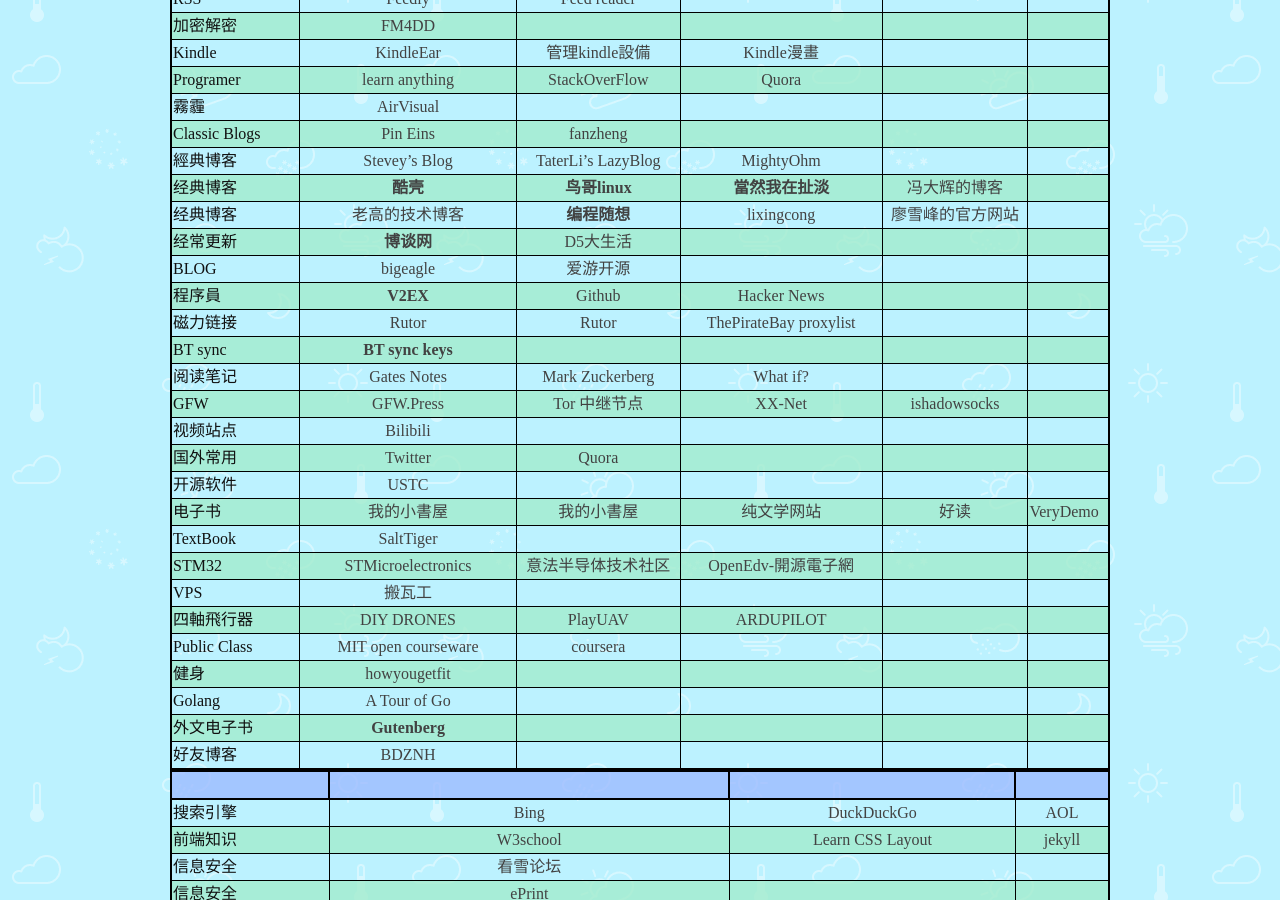
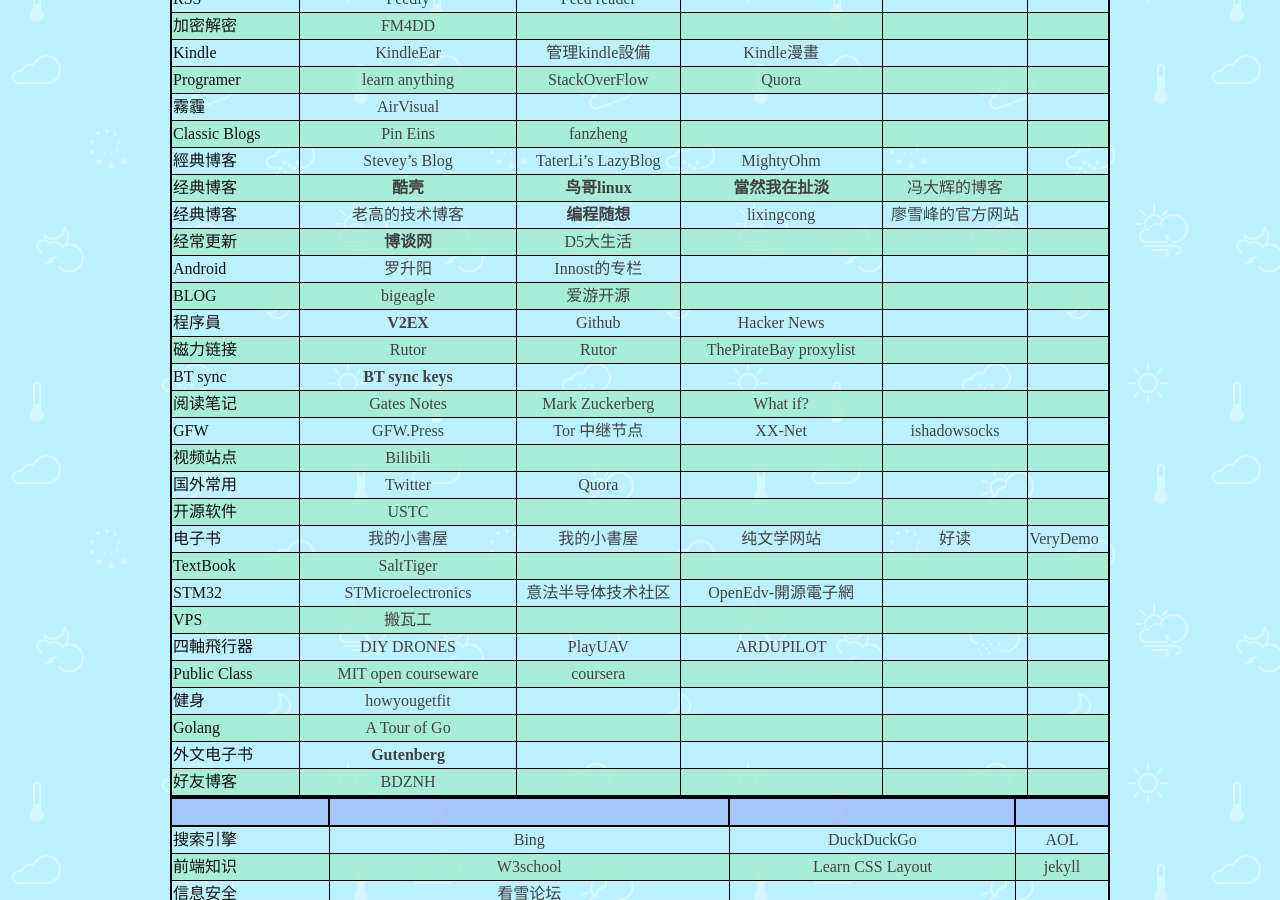
Before and after one commit to explorerlxz/explorerlxz.github.io, a Jekyll site: the page built from _posts/2016-10-18-常用链接.md, in a window 1280 px wide and 900 px high, scrolled down 361 px. Built offline with Jekyll 4.4.1, drawn with Linux system fonts in a browser that asks for light colours.

Commit message:
add android blogs

```diff
--- a/_posts/2016-10-18-常用链接.md
+++ b/_posts/2016-10-18-常用链接.md
@@ -21,6 +21,7 @@
 |经典博客|[**酷壳**](http://coolshell.cn)|[**鸟哥linux**](http://linux.vbird.org/linux_basic/)|[**當然我在扯淡**](http://www.yinwang.org/)|[冯大辉的博客](http://dbanotes.net/)|
 |经典博客|[老高的技术博客](https://blog.phpgao.com)|[**编程随想**](https://program-think.blogspot.com)|[lixingcong](https://lixingcong.github.io/)|[廖雪峰的官方网站](http://www.liaoxuefeng.com/)|
 |经常更新|[**博谈网**](https://botanwang.com/)|[D5大生活](http://d5ys.net/)|
+|Android|[罗升阳](blog.csdn.net/luoshengyang/article/details/8923485)|[Innost的专栏](blog.csdn.net/Innost/article/list/1)|
 |BLOG|[bigeagle](https://bigeagle.me/)|[爱游开源](http://www.au92.com/)|
 |程序員|[**V2EX**](https://www.v2ex.com)|[Github](https://www.github.com)|[Hacker News](https://news.ycombinator.com/)||
 |磁力链接|[Rutor](http://rutor1.org/)|[Rutor](http://rutor.is/)|[ThePirateBay proxylist](https://thepiratebay-proxylist.org/)|
```
